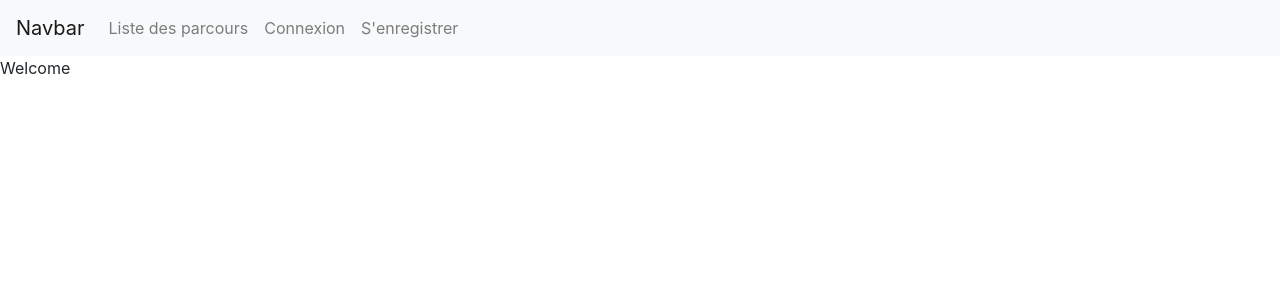
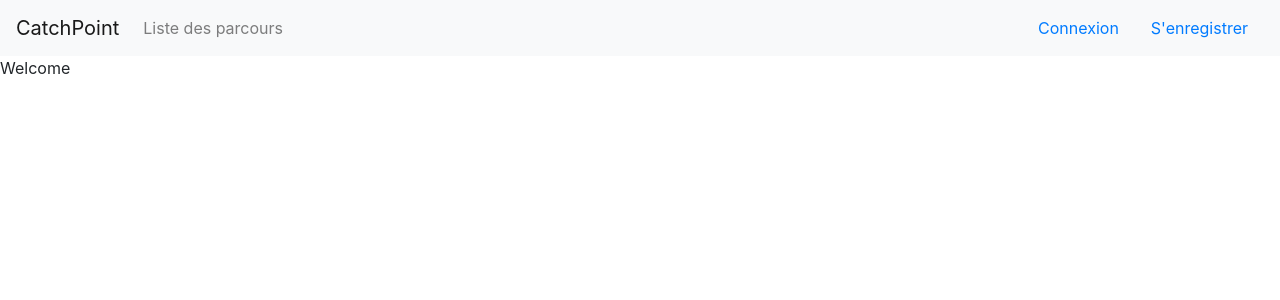
Before and after one commit to Zaerhova/CatchPoint, a Symfony app: template templates/home/index.html.twig in a window 1280 px wide. Shown: the top 300 px of the page. Run offline with Twig, Linux system fonts and the light colour scheme; the template is opened without the code that fills it, so the values that code supplies are empty; some libraries are stand-ins or nearby versions.

Commit message:
amélioration graphique

```diff
--- a/templates/base.html.twig
+++ b/templates/base.html.twig
@@ -20,7 +20,7 @@
     </head>
     <body>
     <nav class="navbar navbar-expand-lg navbar-light bg-light">
-        <a class="navbar-brand" href="{{ path('home') }}">Navbar</a>
+        <a class="navbar-brand" href="{{ path('home') }}">CatchPoint</a>
         <button class="navbar-toggler" type="button" data-toggle="collapse" data-target="#navbarSupportedContent" aria-controls="navbarSupportedContent" aria-expanded="false" aria-label="Toggle navigation">
             <span class="navbar-toggler-icon"></span>
         </button>
@@ -33,25 +33,21 @@
                 </li>
 
                 {% if not app.user %}
-                <li class="nav-item">
-                    <a href="{{ path('login') }}" class="nav-link">Connexion</a>
-                </li>
-                    <li class="nav-item">
-                        <a href="{{ path('registration') }}" class="nav-link">S'enregistrer</a>
-                    </li>
+
                 {% else %}
                 <li class="nav-item">
                     <a href="{{ path('map_create') }}" class="nav-link">Creer Carte</a>
                 </li>
-                <li class="nav-item">
-                    <a href="{{ path('logout') }}" class="nav-link">Deconnexion</a>
-                </li>
-                <li class="nav-item">
-                    <a href="{{ path('profile') }}" class="nav-link">{% if app.user %}{{ app.user.username }}{% endif %}</a>
-                </li>
                 {% endif %}
+
             </ul>
-
+            {% if not app.user %}
+                <a href="{{ path('login') }}" class="nav-link">Connexion</a>
+                <a href="{{ path('registration') }}" class="nav-link">S'enregistrer</a>
+            {% else %}
+                <a href="{{ path('profile') }}" class="nav-link">{% if app.user %}{{ app.user.username }}{% endif %}</a>
+                <a href="{{ path('logout') }}" class="nav-link">Deconnexion</a>
+            {% endif %}
         </div>
     </nav>
         {% block body %}{% endblock %}
--- a/templates/user/changeProfile.html.twig
+++ b/templates/user/changeProfile.html.twig
@@ -1,9 +1,9 @@
 {% extends 'base.html.twig' %}
 {% block body %}
-    <h1>Change profile</h1>
+    <h1>Modifier profil</h1>
     {{ form_start(form) }}
     {{ form_widget(form) }}
-    <button type="submit" class="btn btn-success">Inscription</button>
+    <button type="submit" class="btn btn-success">Confirmer</button>
     {{ form_end(form) }}
 
 {% endblock %}
```
Also changed, not shown: templates/map/showCreateMap.html.twig (+11 -9 lines).
